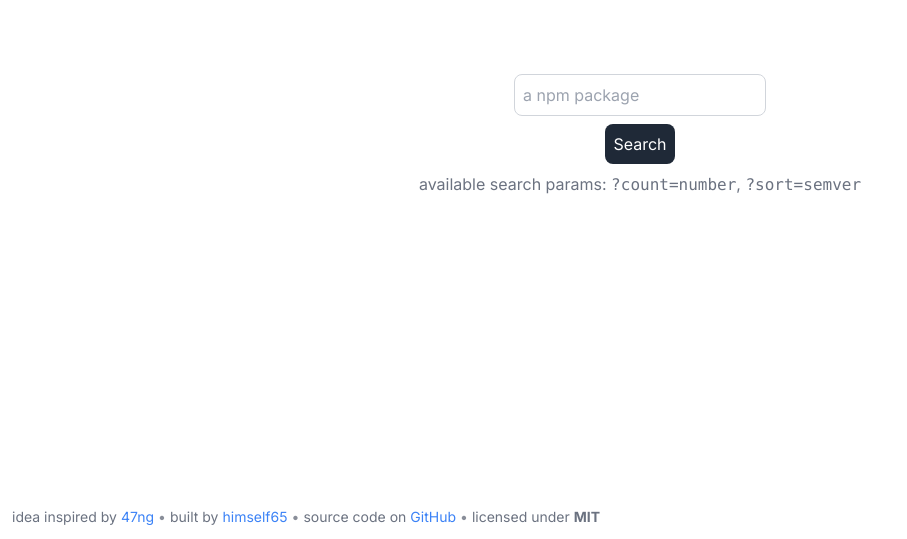
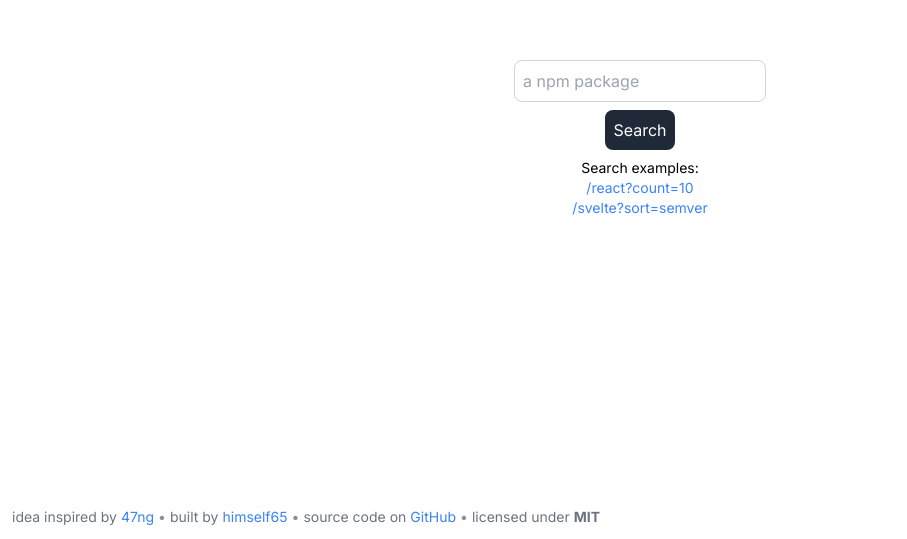
Before and after one commit to himself65/npm-download-stat, a Next.js app: page / in a window 1280 px wide. Shown: the part 261-800 px from the top of the page, without its empty margins (0-907 px from the left). Built offline with nearby package versions, Linux system fonts and the light colour scheme.

Commit message:
fix: description

```diff
--- a/src/app/page.tsx
+++ b/src/app/page.tsx
@@ -1,14 +1,30 @@
 import { SearchBar } from "@/section/search-bar";
 import { Footer } from "@/components/footer";
+import Link from "next/link";
 
 export default async function Page() {
   return (
     <div className="flex flex-col items-center justify-center min-h-screen py-2 dark:bg-gray-900">
       <SearchBar />
-      <p className="text-gray-500 text-center p-2">
-        available search params: <code>?count=number</code>,{" "}
-        <code>?sort=semver</code>
-      </p>
+      <div className="mt-2 text-sm text-center">
+        <p>Search examples:</p>
+        <div>
+          <Link
+            href="/react?count=10"
+            className="text-blue-500 hover:text-blue-700"
+          >
+            /react?count=10
+          </Link>
+        </div>
+        <div>
+          <Link
+            href="/svelte?sort=semver"
+            className="text-blue-500 hover:text-blue-700"
+          >
+            /svelte?sort=semver
+          </Link>
+        </div>
+      </div>
       <Footer />
     </div>
   );
```
